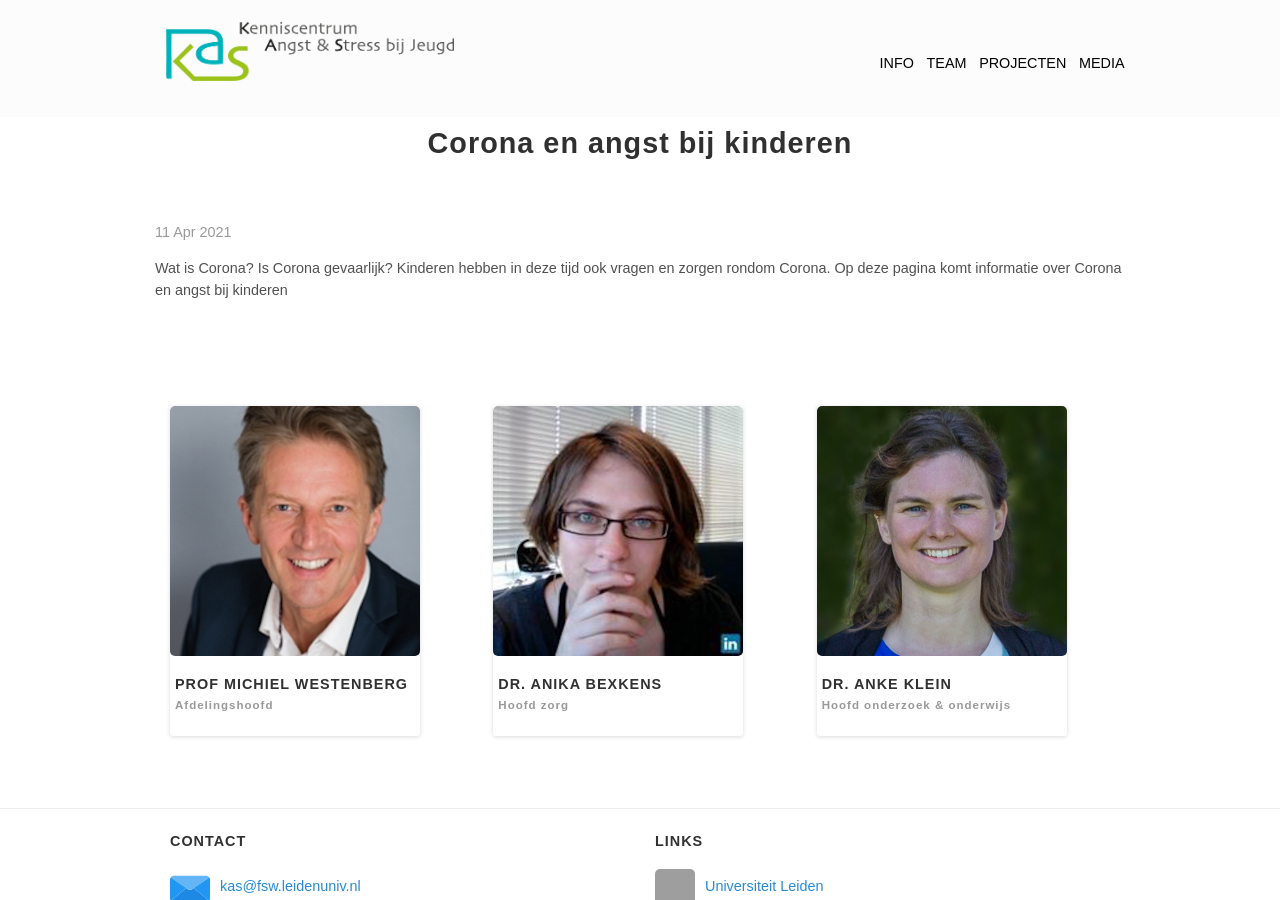
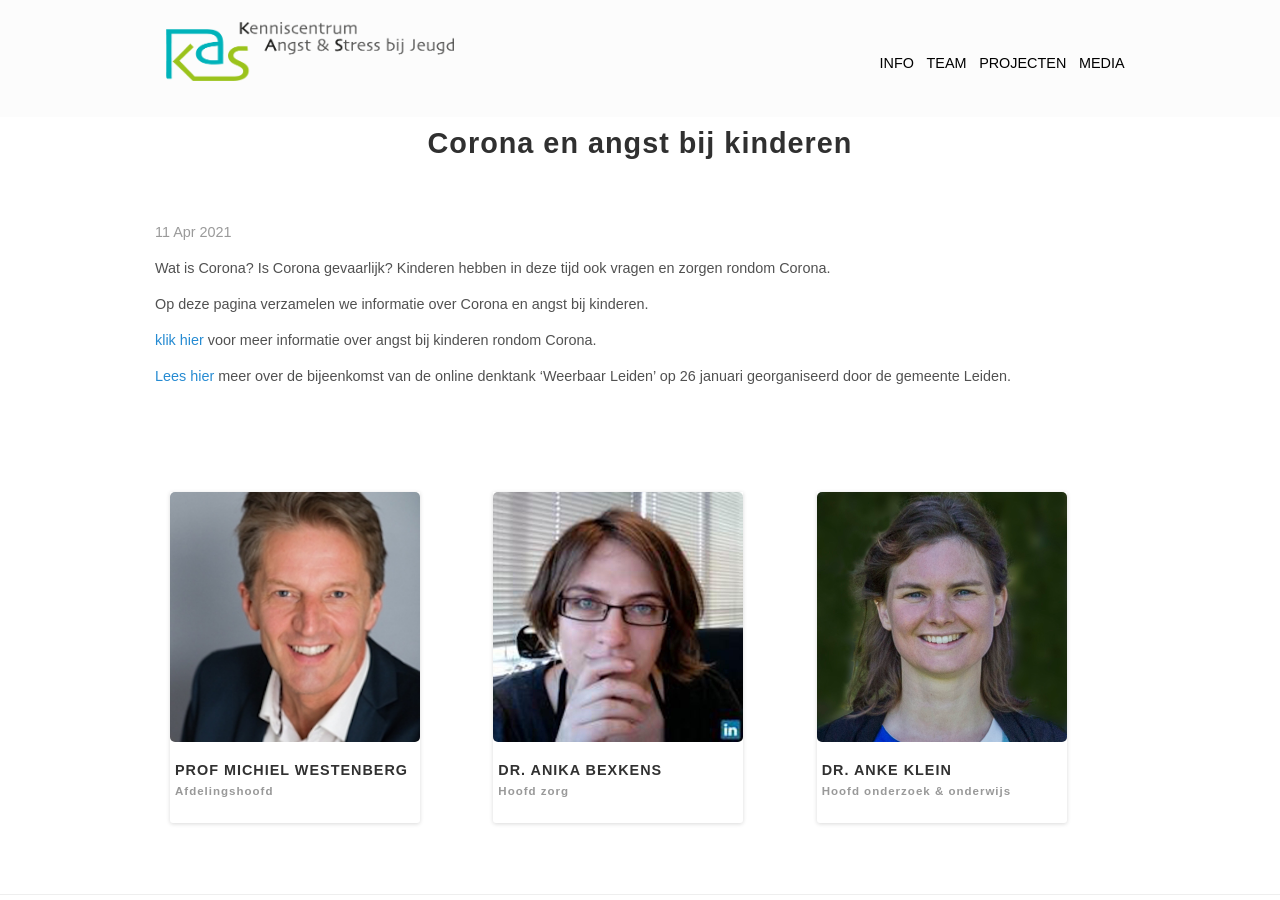
Before and after one commit to kasleiden/kasleiden.gitlab.io, a Jekyll site: the page built from _projects/4-corona.md, in a window 1280 px wide and 900 px high, scrolled down 511 px. Built offline with Jekyll 4.4.1, drawn with Linux system fonts in a browser that asks for light colours.

Commit message:
Update 4-corona.md

```diff
--- a/_projects/4-corona.md
+++ b/_projects/4-corona.md
@@ -8,4 +8,10 @@
 members: [michiel, anke, anika]
 ---
 
-Wat is Corona? Is Corona gevaarlijk? Kinderen hebben in deze tijd ook vragen en zorgen rondom Corona. Op deze pagina komt informatie over Corona en angst bij kinderen
+Wat is Corona? Is Corona gevaarlijk? Kinderen hebben in deze tijd ook vragen en zorgen rondom Corona.
+
+Op deze pagina verzamelen we informatie over Corona en angst bij kinderen.
+
+[klik hier](https://www.universiteitleiden.nl/nieuws/2020/04/anke-klein-in-de-media) voor meer informatie over angst bij kinderen rondom Corona.
+
+[Lees hier](https://www.linkedin.com/feed/update/urn%3Ali%3Aactivity%3A6760221737402687488/?midToken=AQEoT4vuXt2L2w&midSig=27Omc3W1C3V9A1&trk=eml-email_notification_single_mentioned_you_in_this_01-notifications-1-hero%7Ecard%7Efeed&trkEmail=eml-email_notification_single_mentioned_you_in_this_01-notifications-1-hero%7Ecard%7Efeed-null-c4sgg%7Ekkfmba68%7Ez5-null-voyagerOffline) meer over de bijeenkomst van de online denktank 'Weerbaar Leiden' op 26 januari georganiseerd door de gemeente Leiden.
```
